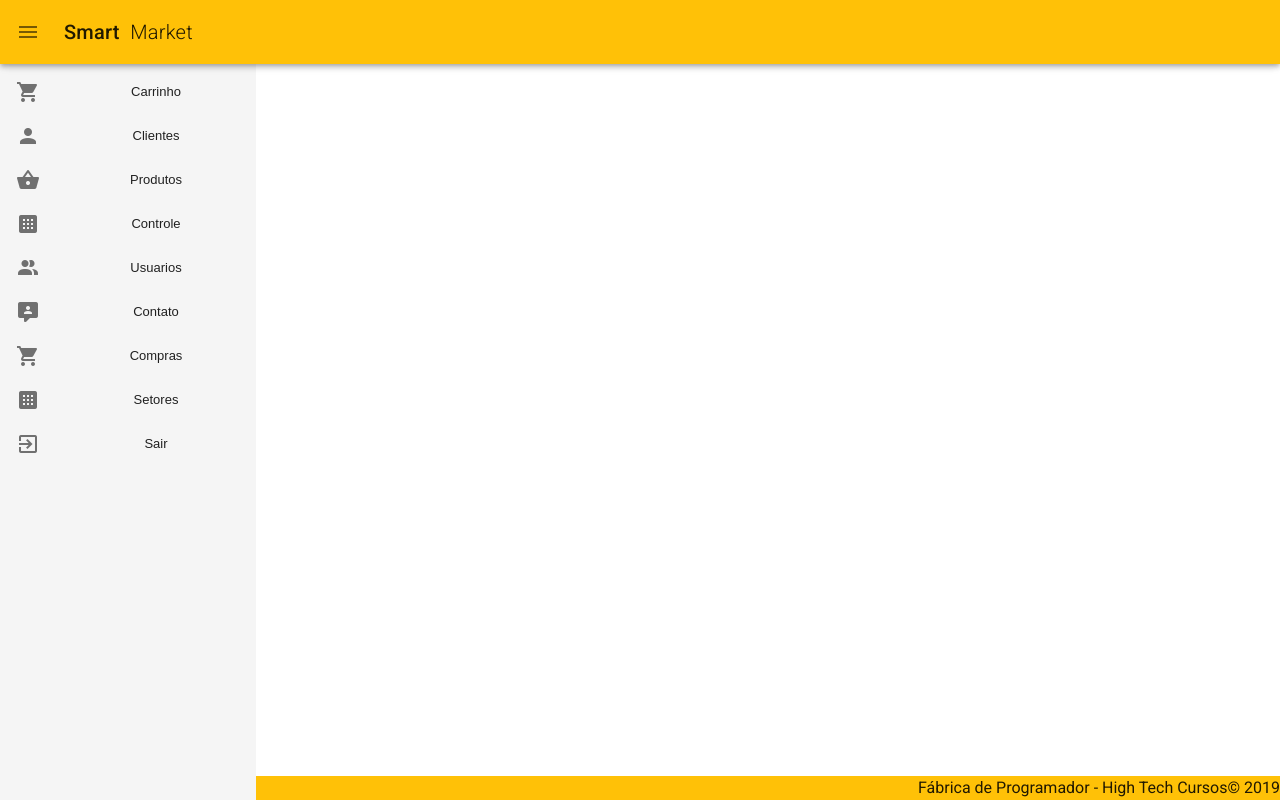
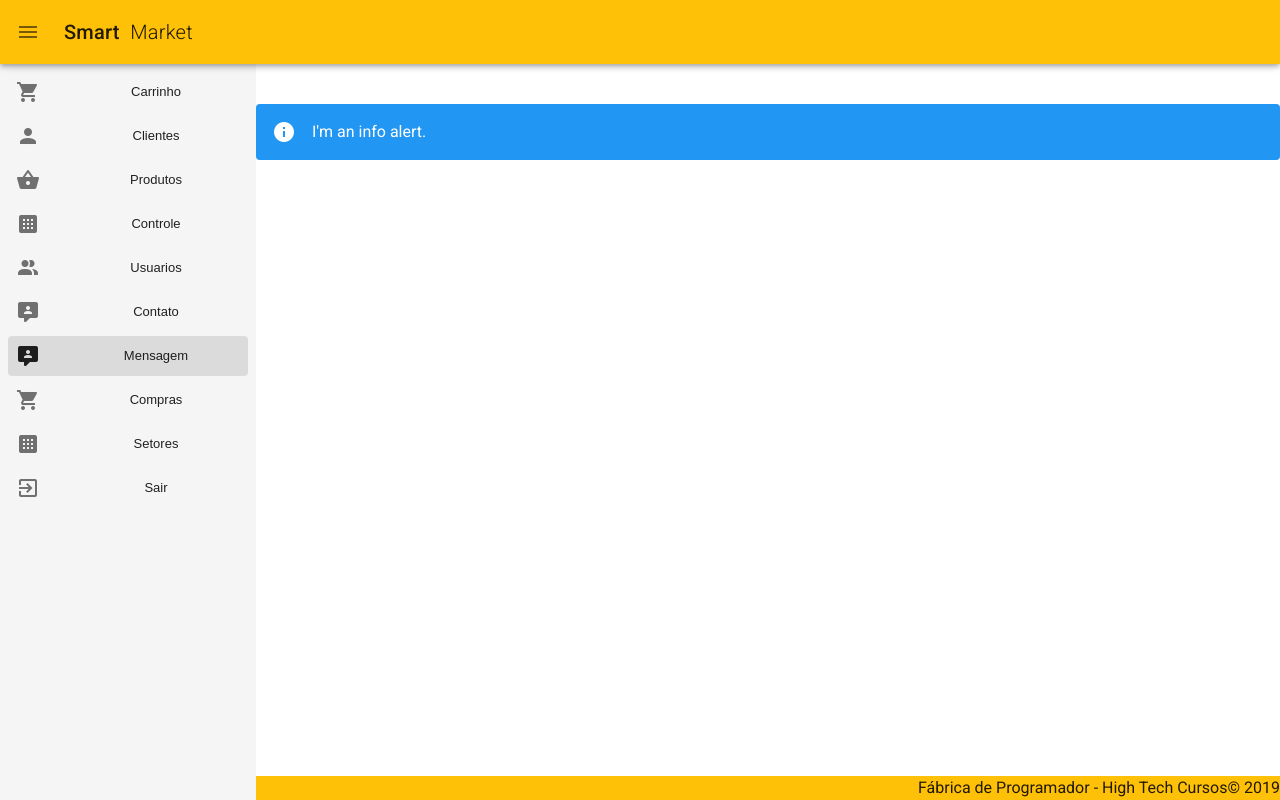
Before and after one commit to fabricadeprogramador/t25-smart-market-app, a Vue app: page /mensagem in a window 1280 px wide. Built offline with nearby package versions, Linux system fonts and the light colour scheme.

Commit message:
Add Mensagem ao menu

```diff
--- a/src/App.vue
+++ b/src/App.vue
@@ -76,6 +76,11 @@ export default {
         icon: "mdi-comment-account",
         route: "/contato"
       },
+      {
+        title: "Mensagem",
+        icon: "mdi-comment-account",
+        route: "/mensagem"
+      },
 
       {
         title: "Compras",
--- a/src/router.js
+++ b/src/router.js
@@ -2,6 +2,7 @@ import Vue from 'vue';
 import Router from 'vue-router';
 import Setor from './views/Setor.vue';
 import Contato from './views/Contato.vue';
+import Mensagem from './views/Mensagem.vue';
 import Carrinho from "./views/Carrinho.vue"
 Vue.use(Router);
 
@@ -20,6 +21,11 @@ export default new Router({
       component: Contato
     },
     {
+      path: '/mensagem',
+      name: 'Mensagem',
+      component: Mensagem
+    },
+    {
       path: '/carrinho',
       name: 'Carrinho',
       component: Carrinho
--- a/src/util/HttpRequestUtil.js
+++ b/src/util/HttpRequestUtil.js
@@ -47,14 +47,14 @@ export default {
       .then(response => response.data);
   },
 
-  //Contato
-  async buscarContatos() {
+  //Contato Buscar
+  async buscarResposta() {
     return axios.get(API_URL + "/contato").then(contato => contato.data);
   },
 
-  //Contato Salvar
-  async salvarResposta(item) {
-    return axios.put(API_URL + "/contato", item).then(contato => contato.data);
+  //Contato Adicionar
+  async salvarContato(contato) {
+    return axios.post(API_URL + "/contato", contato).then(contato => contato.data);
   },
 
   //Login
--- a/src/views/Contato.vue
+++ b/src/views/Contato.vue
@@ -1,11 +1,9 @@
 <template>
   <v-card>
     <v-card-text>
-      <v-text-field v-model="mask" label="Assunto"></v-text-field>
+      <v-text-field  label="Assunto" v-model="assunto" ></v-text-field>
     </v-card-text>
-    <!-- <v-card-text>
-      <v-text-field v-model="value" v-mask="mask" label="Mensagem"></v-text-field>
-    </v-card-text>-->
+
 
     <v-container fluid>
       <v-textarea
@@ -13,12 +11,47 @@
         filled
         label="Mensagem"
         auto-grow
-        value="Preciso alterar meu cadastro."
+        v-model="mensagem"
+
       ></v-textarea>
     </v-container>
 
     <div class="text-center">
-    <v-btn class="ma-2" rounded color="primary" dark>Enviar Mensagem</v-btn>
+    <v-sheet color="blue lighten-2"></v-sheet>
   </div>
+
+    <div class="text-center">
+    <v-btn class="ma-2" rounded color="primary" dark @click="adicionarMensagem()">Enviar Mensagem</v-btn>
+  </div>
+
+
   </v-card>
 </template>
+
+<script>
+import HttpRequestUtil from "@/util/HttpRequestUtil"
+export default {
+  data: () => ({
+    assunto: "",
+    mensagem: "",
+    respondido: false,
+    resposta: "",
+    datacontato: "07/11/2019"
+
+  }),
+  methods: {
+    adicionarMensagem() {
+      let contato = {}
+      contato.assunto = this.assunto
+      contato.mensagem = this.mensagem
+      contato.respondido = false
+      contato.resposta = ""
+      contato.datacontato = this.datacontato
+
+      HttpRequestUtil.salvarContato(contato).then (responde => {
+
+      })
+    }
+  }
+}
+</script>
--- /dev/null
+++ b/src/views/Mensagem.vue
@@ -0,0 +1,12 @@
+<template>
+  <div>
+
+
+    <v-alert type="info">
+      I'm an info alert.
+    </v-alert>
+
+
+    </v-alert>
+  </div>
+</template>
```
Also changed, not shown: 1 other file (tests, documents, lock files or other folders).
